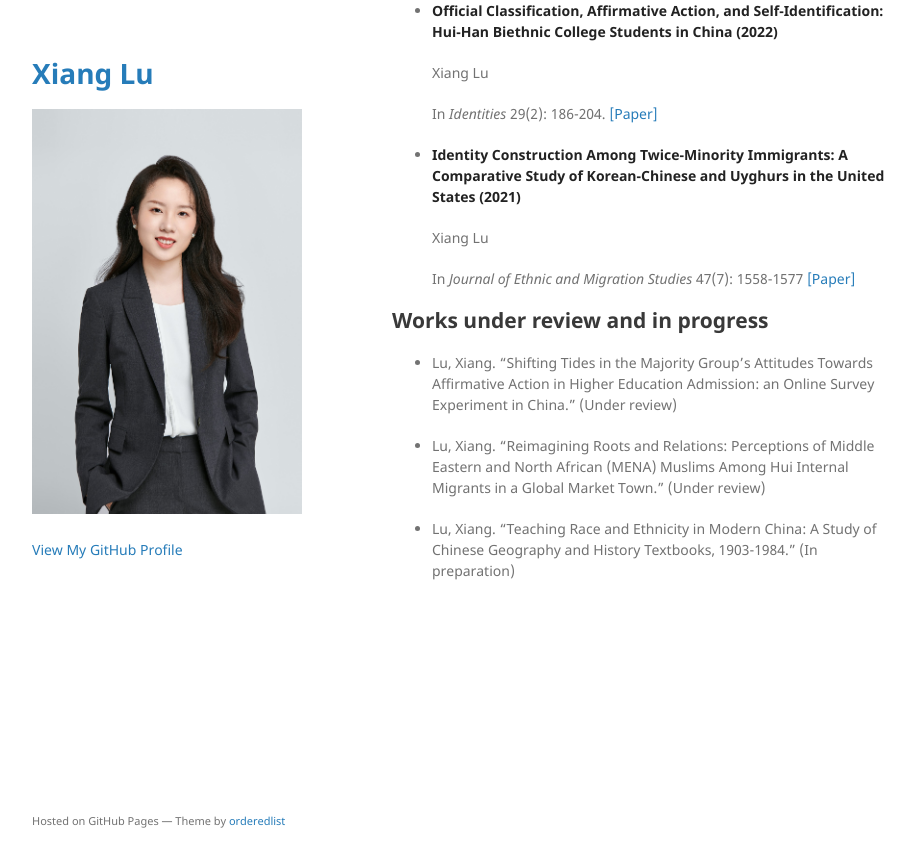
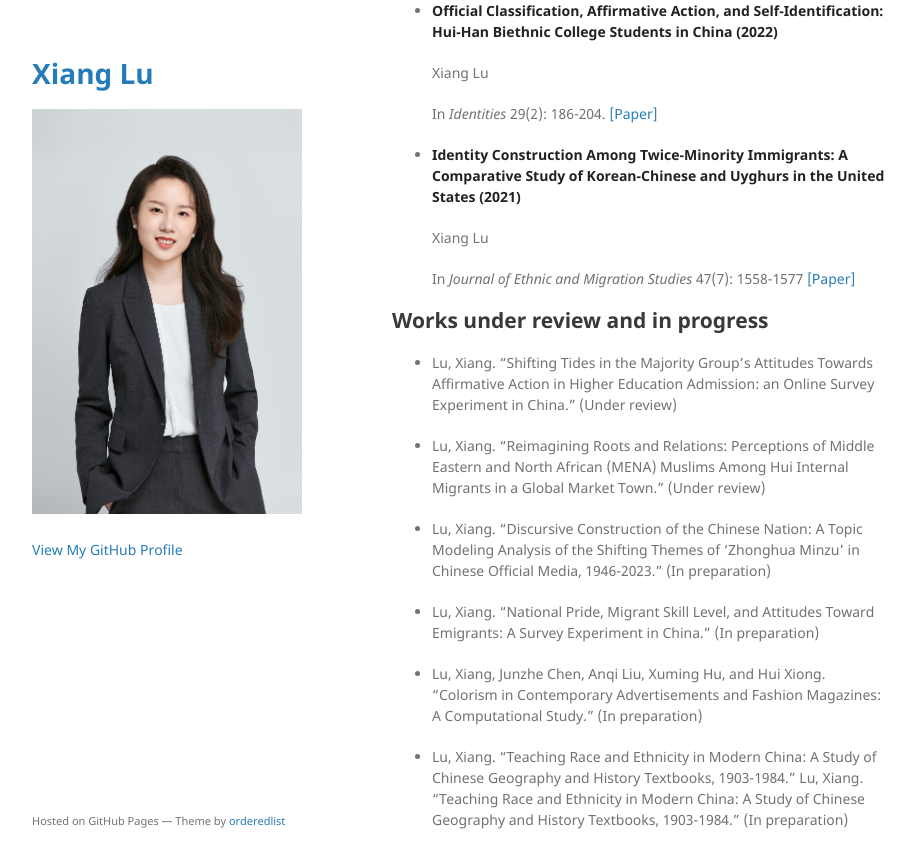
Before and after one commit to xianglusoc/xianglusoc.github.io, a Jekyll site: the page built from index.md, in a window 1280 px wide and 900 px high, scrolled down 951 px. Shown: the top 868 px of the window, without its empty margins (178-1093 px from the left). Built offline with Jekyll 4.4.1, drawn with Linux system fonts in a browser that asks for light colours; our own code applies the rules of GitHub Pages for plain Markdown files; the repository's description, which GitHub fills in, is left out.

Commit message:
Update index.md

```diff
--- a/index.md
+++ b/index.md
@@ -51,4 +51,10 @@ Contact: xiang.lu@zju.edu.cn
 
 - Lu, Xiang. “Reimagining Roots and Relations: Perceptions of Middle Eastern and North African (MENA) Muslims Among Hui Internal Migrants in a Global Market Town.” (Under review)
 
-- Lu, Xiang. “Teaching Race and Ethnicity in Modern China: A Study of Chinese Geography and History Textbooks, 1903-1984.” (In preparation)
+- Lu, Xiang. “Discursive Construction of the Chinese Nation: A Topic Modeling Analysis of the Shifting Themes of ‘Zhonghua Minzu’ in Chinese Official Media, 1946-2023.” (In preparation)
+
+- Lu, Xiang. “National Pride, Migrant Skill Level, and Attitudes Toward Emigrants: A Survey Experiment in China.” (In preparation)
+
+- Lu, Xiang, Junzhe Chen, Anqi Liu, Xuming Hu, and Hui Xiong. “Colorism in Contemporary Advertisements and Fashion Magazines: A Computational Study.” (In preparation)
+
+- Lu, Xiang. “Teaching Race and Ethnicity in Modern China: A Study of Chinese Geography and History Textbooks, 1903-1984.” Lu, Xiang. “Teaching Race and Ethnicity in Modern China: A Study of Chinese Geography and History Textbooks, 1903-1984.” (In preparation)
```
